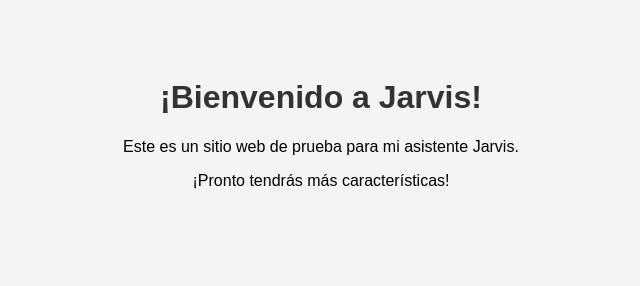
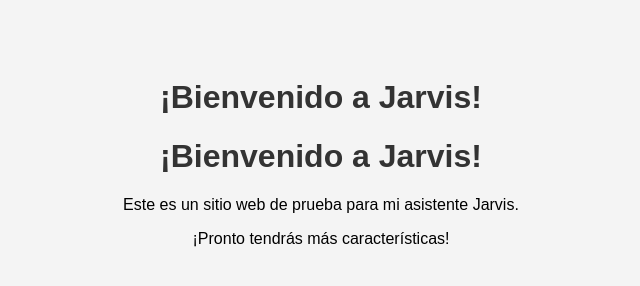
Before and after one commit to piter1971/jarvis-privacy, a plain HTML site: page index.html in a window 1280 px wide. Shown: the whole page, without its empty margins (319-959 px from the left). Drawn offline with Linux system fonts and the light colour scheme.

Commit message:
Update index.html

```diff
--- a/index.html
+++ b/index.html
@@ -18,6 +18,7 @@
 </head>
 <body>
     <h1>¡Bienvenido a Jarvis!</h1>
+    <h1>¡Bienvenido a Jarvis!</h1>
     <p>Este es un sitio web de prueba para mi asistente Jarvis.</p>
     <p>¡Pronto tendrás más características!</p>
 </body>
```
